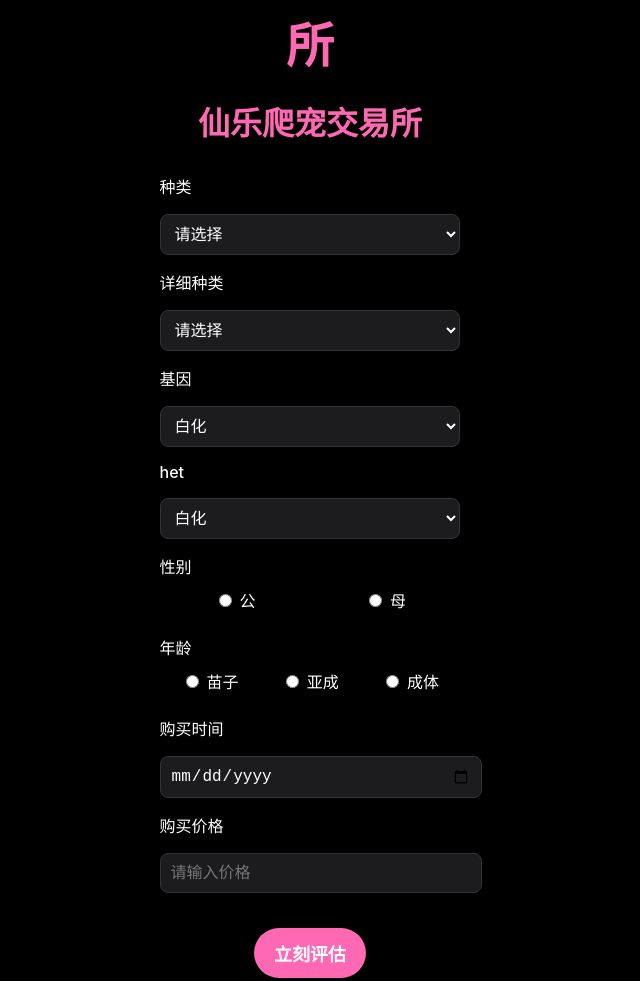
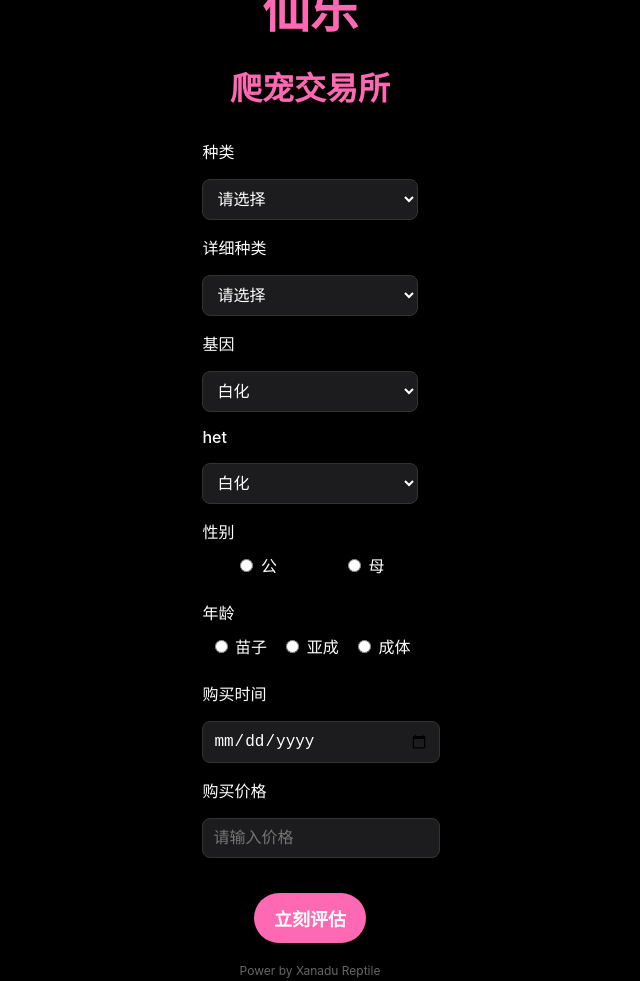
Before and after one commit to simingjia9/xanadu, a plain HTML site: page index.html in a window 1280 px wide. Shown: the top 981 px of the page, without its empty margins (330-970 px from the left). Drawn offline with Linux system fonts and the light colour scheme.

Commit message:
Update index.html
优化标题

```diff
--- a/index.html
+++ b/index.html
@@ -123,8 +123,8 @@
 
     <!-- 页面1: 信息提交页面 -->
     <div id="formPage" class="container">
-        <div class="main-title">仙乐爬宠交易所</div>
-        <h1>仙乐爬宠交易所</h1>
+        <div class="main-title">仙乐</div>
+        <h1>爬宠交易所</h1>
 
         <!-- 种类选择 -->
         <div class="input-group">
```
